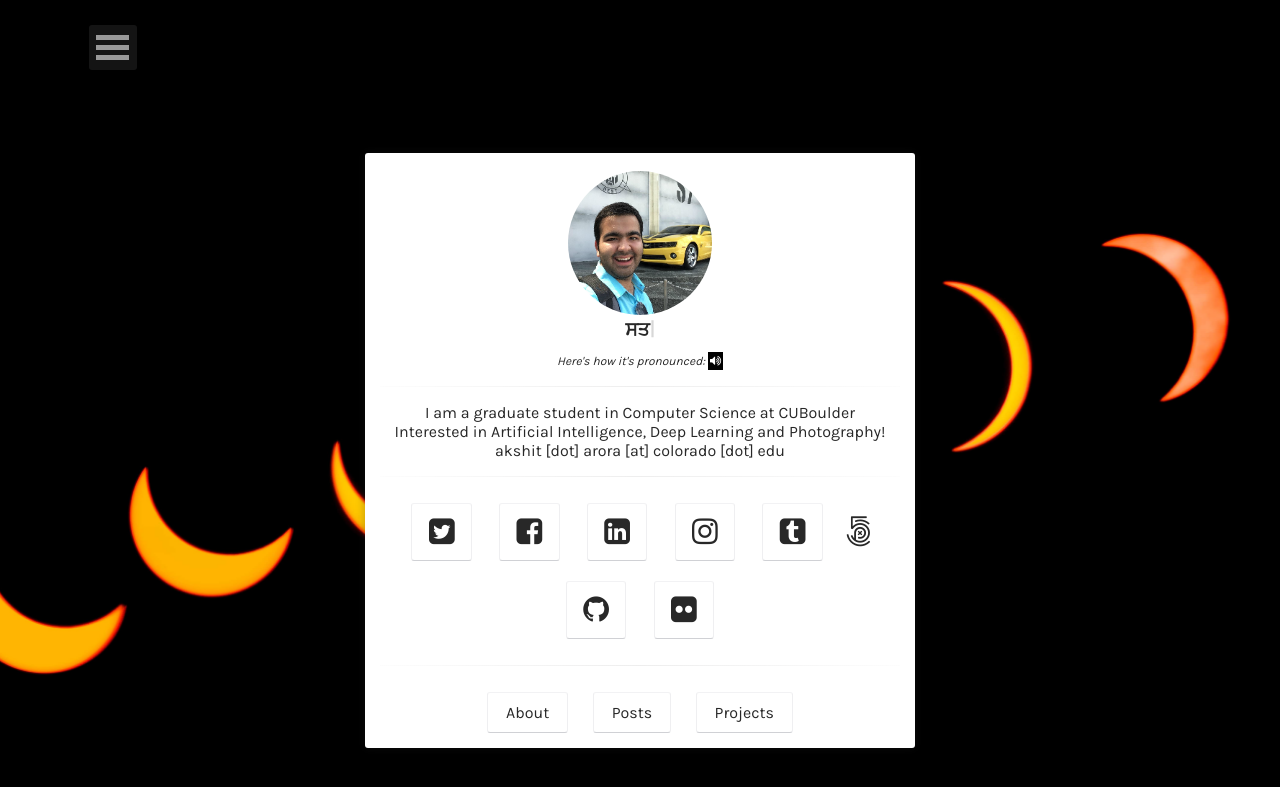
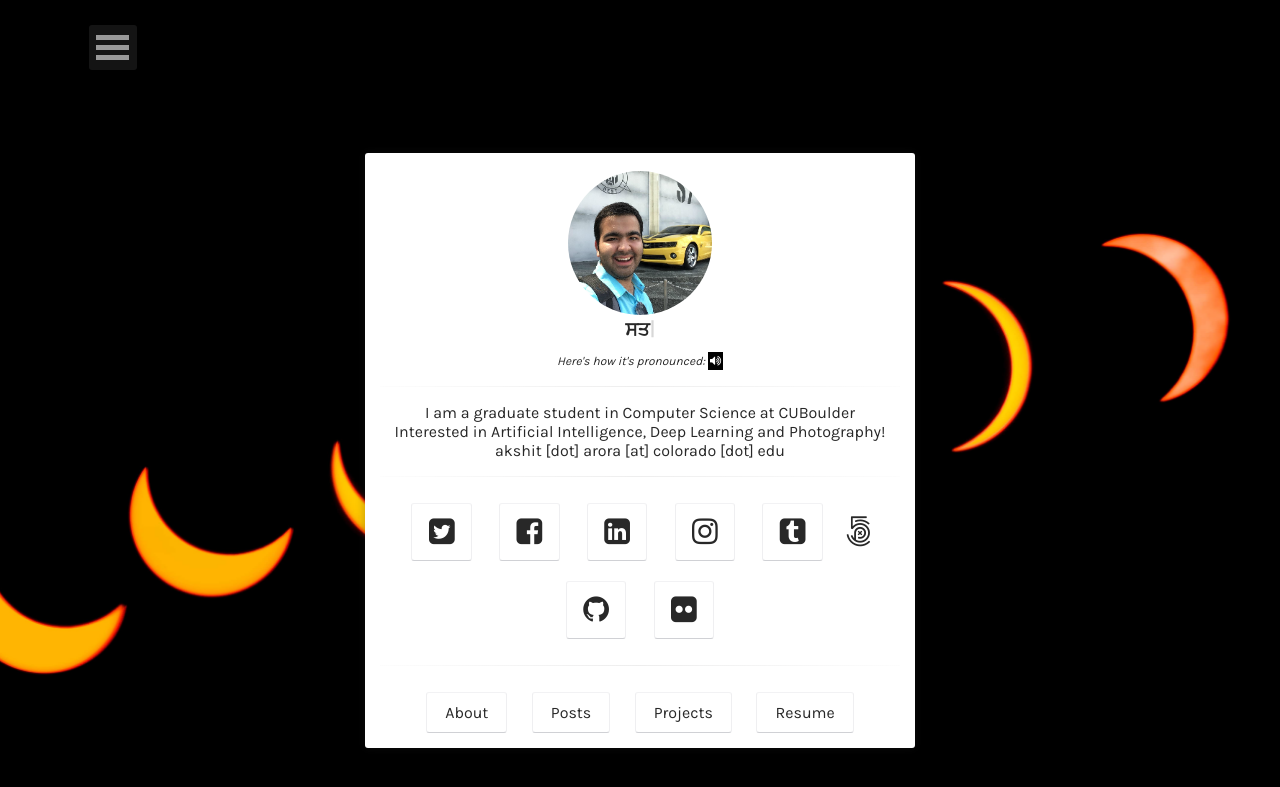
Before and after one commit to aroraakshit/aroraakshit.github.io, a Jekyll site: the page built from index.html, in a window 1280 px wide. Shown: the top 787 px of the page. Built offline with Jekyll 4.4.1, drawn with Linux system fonts in a browser that asks for light colours.

Commit message:
added resume

```diff
--- a/_layouts/home.html
+++ b/_layouts/home.html
@@ -74,6 +74,9 @@ body {
                          <a class="btn zoombtn" href="{{ site.url }}/projects">
                          Projects
                          </a>
+                         <a class="btn zoombtn" href="{{ site.url }}/akshit_cv.pdf">
+                         Resume
+                         </a>
                  </h3>
             </div>
         </div>
```
Also changed, not shown: 5 other files.
